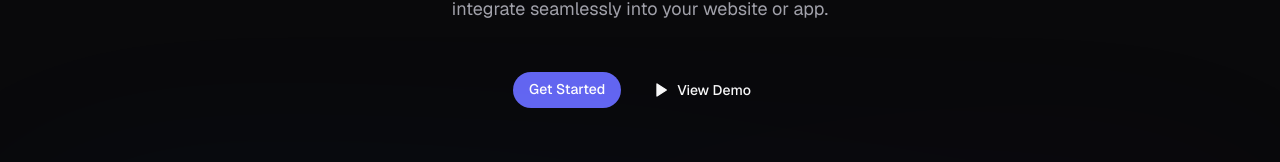
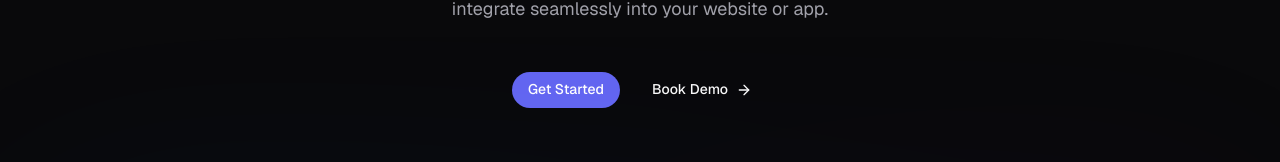
Before and after one commit to sudhanshuxsingh/whisper, a Next.js app: page / in a window 1280 px wide. Shown: the part 336-498 px from the top of the page. Built offline with nearby package versions, Linux system fonts and the light colour scheme; no server answers.

Commit message:
feat: add book demo option

```diff
--- a/src/app/(public)/_sections/home/CTA.tsx
+++ b/src/app/(public)/_sections/home/CTA.tsx
@@ -1,9 +1,9 @@
 import WhisperIcon from '@/components/logo/whisper';
 import { BackgroundBeamsWithCollision } from '@/components/ui/beam-collision';
-import { Button, buttonVariants } from '@/components/ui/button';
+import { buttonVariants } from '@/components/ui/button';
 import Container from '@/components/ui/container';
 import { cn } from '@/lib/utils';
-import { PlayIcon } from 'lucide-react';
+import { ArrowRight } from 'lucide-react';
 import Link from 'next/link';
 import { HeroSubtitle } from '../../_features/Hero';
 import StarIllustration from '@/components/illutstration/star';
@@ -29,7 +29,7 @@ export default function CTA() {
             <div className="absolute left-1/2 top-1/2 h-40 w-40 -translate-x-1/2 -translate-y-1/2 animate-ripple rounded-full bg-indigo-500 opacity-20 [animation-delay:0.18s]"></div>
             <div className="absolute left-1/2 top-1/2 h-32 w-32 -translate-x-1/2 -translate-y-1/2 animate-ripple rounded-full bg-indigo-500 opacity-40 [animation-delay:0.12s]"></div>
             <div className="absolute left-1/2 top-1/2 grid h-20 w-20 -translate-x-1/2 -translate-y-1/2 animate-ripple place-items-center rounded-full bg-indigo-500/60">
-              <WhisperIcon className="text-white" />
+              <WhisperIcon className="h-10 w-10 text-white" />
             </div>
           </div>
           <p className="my-6 mt-12 text-balance text-center text-4xl text-gradient md:text-6xl">
@@ -50,10 +50,19 @@ export default function CTA() {
             >
               Get Started
             </Link>
-            <Button variant="link" className="gap-2 rounded-full">
-              <PlayIcon className="h-4 w-4 fill-primary" />
-              View Demo
-            </Button>
+            <Link
+              className={cn(
+                buttonVariants({
+                  variant: 'link',
+                }),
+                'gap-2 rounded-full'
+              )}
+              href="https://cal.com/sudhanshuxsingh/whisper"
+              target="_blank"
+            >
+              Book Demo
+              <ArrowRight className="h-4 w-4" />
+            </Link>
           </div>
         </Container>
       </BackgroundBeamsWithCollision>
--- a/src/app/(public)/_sections/home/LandingHero.tsx
+++ b/src/app/(public)/_sections/home/LandingHero.tsx
@@ -1,11 +1,11 @@
 import React from 'react';
 import Container from '@/components/ui/container';
-import { Button, buttonVariants } from '@/components/ui/button';
+import { buttonVariants } from '@/components/ui/button';
 import { Hero, HeroSubtitle, HeroTitle } from '../../_features/Hero';
 import HeroImage from '../../_features/HeroImage';
-import { PlayIcon } from 'lucide-react';
 import Link from 'next/link';
 import { cn } from '@/lib/utils';
+import { ArrowRight } from 'lucide-react';
 const LandingHero = () => {
   return (
     <Container className="flex flex-col gap-4 pt-16">
@@ -31,13 +31,19 @@ const LandingHero = () => {
           >
             Get Started
           </Link>
-          <Button
-            variant="link"
-            className="translate-y-[-1rem] animate-fade-in gap-2 rounded-full opacity-0 [--animation-delay:600ms]"
+          <Link
+            className={cn(
+              buttonVariants({
+                variant: 'link',
+              }),
+              'translate-y-[-1rem] animate-fade-in gap-2 rounded-full opacity-0 [--animation-delay:600ms]'
+            )}
+            href="https://cal.com/sudhanshuxsingh/whisper"
+            target="_blank"
           >
-            <PlayIcon className="h-4 w-4 fill-primary" />
-            View Demo
-          </Button>
+            Book Demo
+            <ArrowRight className="h-4 w-4" />
+          </Link>
         </div>
         <HeroImage />
       </Hero>
```
Also changed, not shown: 1 other file (tests, documents, lock files or other folders).
